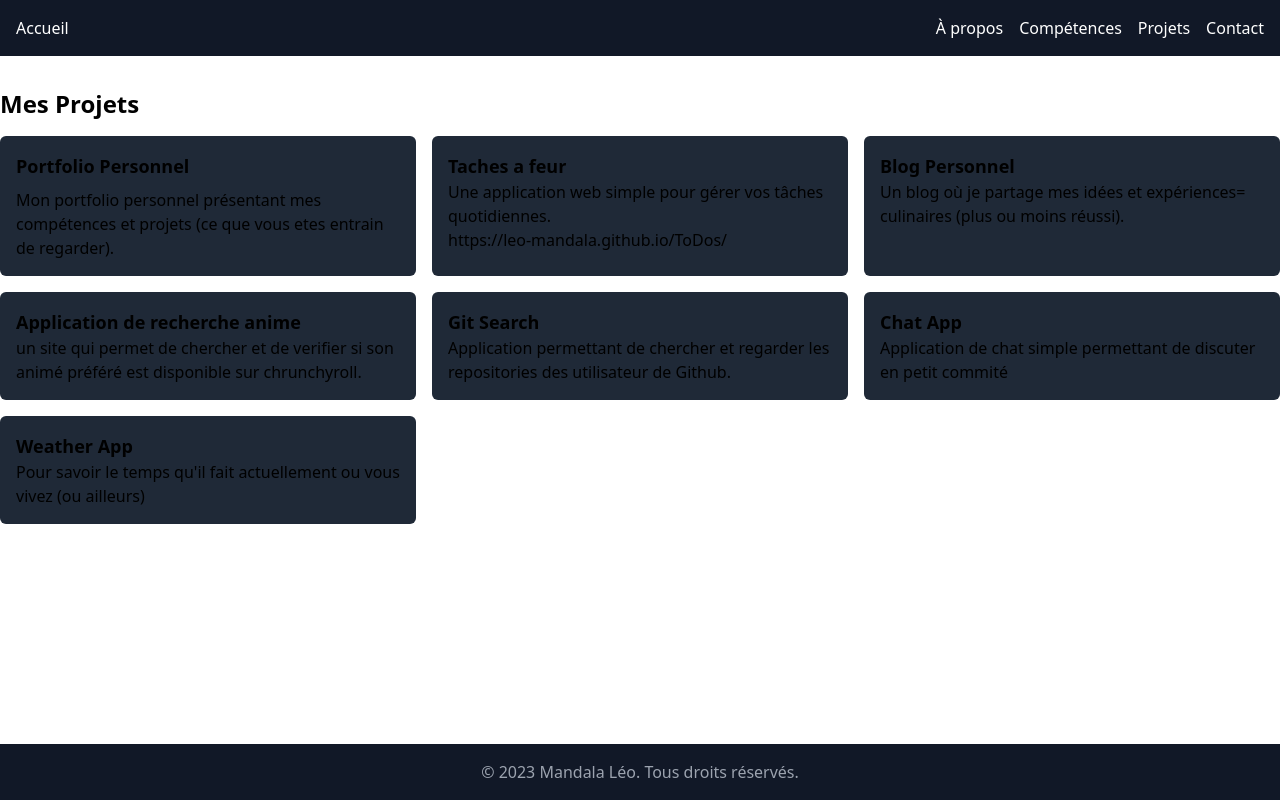
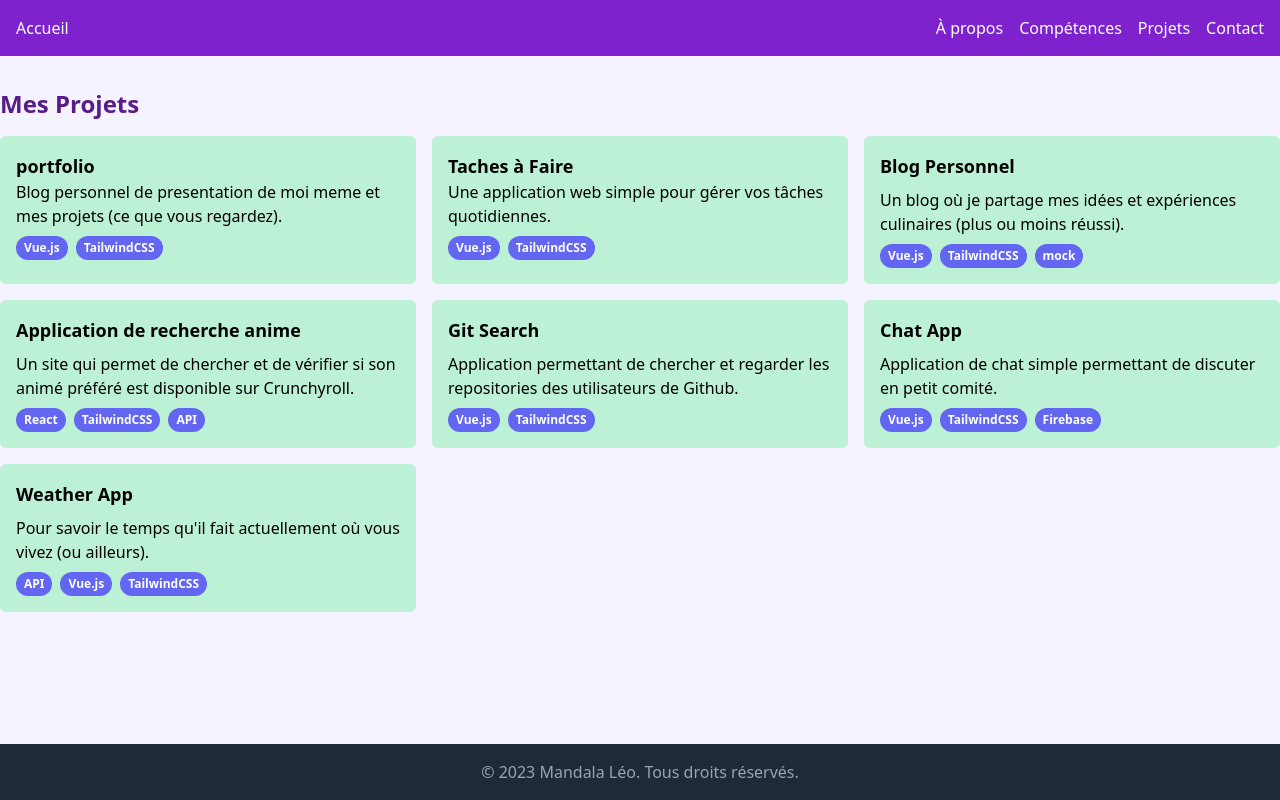
Before and after one commit to Leo-Mandala/Portfolio, a Vue app: page /projects in a window 1280 px wide. Built offline with nearby package versions, Linux system fonts and the light colour scheme.

Commit message:
[+] adding style

```diff
--- a/src/components/About.vue
+++ b/src/components/About.vue
@@ -1,6 +1,6 @@
 <template>
     <div class="container mx-auto mt-8 fade fade-container opacity-0  animate-fade-in">
-      <h2 class="text-2xl font-semibold mb-4">À propos de moi</h2>
+      <h2 class="text-2xl font-semibold mb-4 text-purple-900">À propos de moi</h2>
       <p>Je suis un développeur front-end avec un certain affect pour les technologies web modernes telles que Vue.js, React, et Tailwind CSS.</p>
       <p>Mon objectif est de créer des interfaces utilisateur élégantes, facile d'accés et conviviales qui offrent une excellente expérience utilisateur unique.</p>
 
--- a/src/components/Contact.vue
+++ b/src/components/Contact.vue
@@ -1,6 +1,6 @@
 <template>
     <div class="container mx-auto mt-8 fade-container opacity-0 animate-fade-in">
-      <h2 class="text-2xl font-semibold mb-4">Contactez-moi</h2>
+      <h2 class="text-2xl font-semibold mb-4 text-purple-900">Contactez-moi</h2>
       <p>N'hésitez pas à me contacter si vous avez des questions, des opportunités de collaboration ou simplement pour discuter de projets intéressants.</p>
       <p>Email: leo.mandala@outlook.fr</p>
       <p>Téléphone: 06 06 90 10 54</p>
--- a/src/components/Footer.vue
+++ b/src/components/Footer.vue
@@ -1,5 +1,5 @@
 <template>
-    <footer class="bg-gray-900 p-4">
+    <footer class="bg-gray-800 p-4">
       <div class="container mx-auto">
         <p class="text-gray-400 text-center">&copy; 2023 Mandala Léo. Tous droits réservés.</p>
       </div>
--- a/src/components/Header.vue
+++ b/src/components/Header.vue
@@ -1,5 +1,5 @@
 <template>
-  <header class="bg-gray-900 p-4">
+  <header class="bg-purple-700 p-4">
     <div class="container mx-auto flex justify-between items-center">
       <router-link to="/" class="text-white">Accueil</router-link>
       <div class="lg:hidden">
--- a/src/components/Home.vue
+++ b/src/components/Home.vue
@@ -1,19 +1,30 @@
 <template>
-    <div class="container mx-auto mt-8 fade fade-container opacity-0">
-      <h2 class="text-2xl font-semibold mb-4">Bienvenue sur mon portfolio</h2>
-      <p>Je m'appelle Léo suis un développeur front-end passionné par la création d'expériences web exceptionnelles.</p>
-      <p>Pouvoir etre capable de proposer une experience la plus unique possible avec chacune de mes création,
-        est la mission que je me suis donnée.</p>
-      <p>Naviguez à travers mon portfolio pour découvrir mes projets et compétences.</p>
+  <body>
+
+
+    <div class="container mx-auto mt-8 fade fade-container opacity-0 rounded-md">
+      <h2 class="text-4xl font-semibold mb-4 text-purple-900 text-center">Bienvenue sur mon portfolio</h2>
+      <p class="text-lg">
+Je suis Léo, un passionné de développement front-end axé sur la création d'expériences web exceptionnelles.</p>
+<p class="text-lg">Mon objectif est de proposer des expériences uniques à travers des interfaces utilisateur élégantes et conviviales.</p>
+<p class="text-lg">Explorez mon portfolio pour découvrir mes projets et compétences,</p>
+<p class="text-lg">avec un penchant particulier pour les technologies web modernes telles que Vue.js, React et Tailwind CSS.</p>
 
     </div>
+  </body>
   </template>
 
   <script>
   export default {};
   </script>
 
-  <style scoped>
+  <style >
+
+    body {
+  @apply bg-violet-50;
+}
+
+
   @keyframes fade-in {
     to {
       opacity: 1;
--- a/src/components/Projects.vue
+++ b/src/components/Projects.vue
@@ -1,34 +1,73 @@
 <template>
   <div class="container mx-auto mt-8 fade fade-container opacity-0">
-      <h2 class="text-2xl font-semibold mb-4">Mes Projets</h2>
+    <h2 class="text-2xl font-semibold mb-4 text-purple-900">Mes Projets</h2>
     <div class="grid grid-cols-1 sm:grid-cols-2 lg:grid-cols-3 gap-4">
-        <div class="bg-gray-800 p-4 rounded-md">
-          <h3 class="text-lg font-semibold mb-2">Portfolio Personnel</h3>
-          <p>Mon portfolio personnel présentant mes compétences et projets (ce que vous etes entrain de regarder).</p>
+
+      <div class="bg-green-300 p-4 rounded-md relative justify-between bg-opacity-50">
+        <a class="text-lg font-semibold mb-2" href="https://leo-mandala.github.io/ToDos/">portfolio</a>
+        <p>Blog personnel de presentation de moi meme et mes projets (ce que vous regardez).</p>
+        <div class=" flex flex-row  relative">
+         <div class="self-end mr-2 mt-2 bg-indigo-500 rounded-full text-white py-1 px-2 text-xs font-semibold">Vue.js</div>
+         <div class="self-end mr-2 mt-2 bg-indigo-500 rounded-full text-white py-1 px-2 text-xs font-semibold">TailwindCSS</div>
         </div>
-        <div class="bg-gray-800 p-4 rounded-md">
-          <a class="text-lg font-semibold mb-2" href="https://leo-mandala.github.io/ToDos/">Taches a feur</a>
-          <p>Une application web simple pour gérer vos tâches quotidiennes.</p>https://leo-mandala.github.io/ToDos/
       </div>
-        <div class="bg-gray-800 p-4 rounded-md">
+
+      <div class="bg-green-300 p-4 rounded-md relative justify-between bg-opacity-50">
+        <a class="text-lg font-semibold mb-2" href="https://leo-mandala.github.io/ToDos/">Taches à Faire</a>
+        <p>Une application web simple pour gérer vos tâches quotidiennes.</p>
+        <div class=" flex flex-row  relative">
+         <div class="self-end mr-2 mt-2 bg-indigo-500 rounded-full text-white py-1 px-2 text-xs font-semibold">Vue.js</div>
+         <div class="self-end mr-2 mt-2 bg-indigo-500 rounded-full text-white py-1 px-2 text-xs font-semibold">TailwindCSS</div>
+        </div>
+      </div>
+
+      <div class="bg-green-300 p-4 rounded-md relative flex flex-col justify-between bg-opacity-50">
         <a class="text-lg font-semibold mb-2" href="https://leo-mandala.github.io/Cooking/">Blog Personnel</a>
-          <p>Un blog où je partage mes idées et expériences= culinaires (plus ou moins réussi).</p>
+        <p>Un blog où je partage mes idées et expériences culinaires (plus ou moins réussi).</p>
+        <div class=" flex flex-row  relative">
+         <div class="self-end mr-2 mt-2 bg-indigo-500 rounded-full text-white py-1 px-2 text-xs font-semibold">Vue.js</div>
+         <div class="self-end mr-2 mt-2 bg-indigo-500 rounded-full text-white py-1 px-2 text-xs font-semibold">TailwindCSS</div>
+         <div class="self-end mr-2 mt-2 bg-indigo-500 rounded-full text-white py-1 px-2 text-xs font-semibold">mock</div>
         </div>
-        <div class="bg-gray-800 p-4 rounded-md">
+      </div>
+
+      <div class="bg-green-300 p-4 rounded-md relative flex flex-col justify-between bg-opacity-50">
         <a class="text-lg font-semibold mb-2" href="https://leo-mandala.github.io/Anime/">Application de recherche anime</a>
-          <p>un site qui permet de chercher et de verifier si son animé préféré est disponible sur chrunchyroll.</p>
+        <p>Un site qui permet de chercher et de vérifier si son animé préféré est disponible sur Crunchyroll.</p>
+        <div class=" flex flex-row  relative">
+        <div class="self-end mr-2 mt-2 bg-indigo-500 rounded-full text-white py-1 px-2 text-xs font-semibold">React</div>
+        <div class="self-end mr-2 mt-2 bg-indigo-500 rounded-full text-white py-1 px-2 text-xs font-semibold">TailwindCSS</div>
+        <div class="self-end mr-2 mt-2 bg-indigo-500 rounded-full text-white py-1 px-2 text-xs font-semibold">API</div>
         </div>
-        <div class="bg-gray-800 p-4 rounded-md">
+      </div>
+      <div class="bg-green-300 p-4 rounded-md relative flex flex-col justify-between bg-opacity-50">
+
         <a class="text-lg font-semibold mb-2" href="https://leo-mandala.github.io/Search/">Git Search</a>
-          <p>Application permettant de chercher et regarder les repositories des utilisateur de Github.</p>
+        <p>Application permettant de chercher et regarder les repositories des utilisateurs de Github.</p>
+        <div class=" flex flex-row n relative">
+         <div class="self-end mr-2 mt-2 bg-indigo-500 rounded-full text-white py-1 px-2 text-xs font-semibold">Vue.js</div>
+         <div class="self-end mr-2 mt-2 bg-indigo-500 rounded-full text-white py-1 px-2 text-xs font-semibold">TailwindCSS</div>
         </div>
-        <div class="bg-gray-800 p-4 rounded-md">
+      </div>
+      <div class="bg-green-300 p-4 rounded-md relative flex flex-col justify-between bg-opacity-50">
+
         <a class="text-lg font-semibold mb-2" href="https://leo-mandala.github.io/ChatApp/">Chat App</a>
-          <p>Application de chat simple permettant de discuter en petit commité</p>
+        <p>Application de chat simple permettant de discuter en petit comité.</p>
+        <div class=" flex flex-row  relative">
+         <div class="self-end mr-2 mt-2 bg-indigo-500 rounded-full text-white py-1 px-2 text-xs font-semibold">Vue.js</div>
+         <div class="self-end mr-2 mt-2 bg-indigo-500 rounded-full text-white py-1 px-2 text-xs font-semibold">TailwindCSS</div>
+        <div class="self-end mr-2 mt-2 bg-indigo-500 rounded-full text-white py-1 px-2 text-xs font-semibold">Firebase</div>
         </div>
-        <div class="bg-gray-800 p-4 rounded-md">
+      </div>
+
+      <div class="bg-green-300 p-4 rounded-md relative flex flex-col justify-between bg-opacity-50">
         <a class="text-lg font-semibold mb-2" href="https://leo-mandala.github.io/WeatherReport/">Weather App</a>
-          <p>Pour savoir le temps qu'il fait actuellement ou vous vivez (ou ailleurs)</p>
+        <p>Pour savoir le temps qu'il fait actuellement où vous vivez (ou ailleurs).</p>
+        <div class=" flex flex-row relative">
+         <div class="self-end mr-2 mt-2 bg-indigo-500 rounded-full text-white py-1 px-2 text-xs font-semibold">API</div>
+         <div class="self-end mr-2 mt-2 bg-indigo-500 rounded-full text-white py-1 px-2 text-xs font-semibold">Vue.js</div>
+         <div class="self-end mr-2 mt-2 bg-indigo-500 rounded-full text-white py-1 px-2 text-xs font-semibold">TailwindCSS</div>
+        </div>
       </div>
     </div>
   </div>
@@ -37,6 +76,7 @@
 <script>
 export default {};
 </script>
+
 
 
   <style scoped>
--- a/src/components/Skills.vue
+++ b/src/components/Skills.vue
@@ -1,13 +1,43 @@
 <template>
   <div class="container mx-auto mt-8 fade fade-container opacity-0">
-      <h2 class="text-2xl font-semibold mb-4">Mes Compétences</h2>
-      <ul class="list-disc">
-        <li>Vue.js</li>
-        <li>React</li>
-        <li>HTML5 & CSS3</li>
-        <li>Tailwind CSS</li>
-        <li>JavaScript (ES6+)</li>
-        <li>Responsive Web Design</li>
+    <h2 class="text-2xl font-semibold mb-4 text-purple-900">Mes Compétences</h2>
+    <ul class="list-disc pl-4 text-green-600">
+      <li class="mb-2 flex items-center">
+        <svg class="w-5 h-5 mr-2 text-blue-500" fill="none" stroke="currentColor" viewBox="0 0 24 24" xmlns="http://www.w3.org/2000/svg">
+          <path stroke-linecap="round" stroke-linejoin="round" stroke-width="2" d="M9 5l7 7-7 7"></path>
+        </svg>
+        Vue.js
+      </li>
+      <li class="mb-2 flex items-center">
+        <svg class="w-5 h-5 mr-2 text-blue-500" fill="none" stroke="currentColor" viewBox="0 0 24 24" xmlns="http://www.w3.org/2000/svg">
+          <path stroke-linecap="round" stroke-linejoin="round" stroke-width="2" d="M9 5l7 7-7 7"></path>
+        </svg>
+        React
+      </li>
+      <li class="mb-2 flex items-center">
+        <svg class="w-5 h-5 mr-2 text-blue-500" fill="none" stroke="currentColor" viewBox="0 0 24 24" xmlns="http://www.w3.org/2000/svg">
+          <path stroke-linecap="round" stroke-linejoin="round" stroke-width="2" d="M9 5l7 7-7 7"></path>
+        </svg>
+        HTML5 & CSS3
+      </li>
+      <li class="mb-2 flex items-center">
+        <svg class="w-5 h-5 mr-2 text-blue-500" fill="none" stroke="currentColor" viewBox="0 0 24 24" xmlns="http://www.w3.org/2000/svg">
+          <path stroke-linecap="round" stroke-linejoin="round" stroke-width="2" d="M9 5l7 7-7 7"></path>
+        </svg>
+        Tailwind CSS
+      </li>
+      <li class="mb-2 flex items-center">
+        <svg class="w-5 h-5 mr-2 text-blue-500" fill="none" stroke="currentColor" viewBox="0 0 24 24" xmlns="http://www.w3.org/2000/svg">
+          <path stroke-linecap="round" stroke-linejoin="round" stroke-width="2" d="M9 5l7 7-7 7"></path>
+        </svg>
+        JavaScript (ES6+)
+      </li>
+      <li class="mb-2 flex items-center">
+        <svg class="w-5 h-5 mr-2 text-blue-500" fill="none" stroke="currentColor" viewBox="0 0 24 24" xmlns="http://www.w3.org/2000/svg">
+          <path stroke-linecap="round" stroke-linejoin="round" stroke-width="2" d="M9 5l7 7-7 7"></path>
+        </svg>
+        Responsive Web Design
+      </li>
     </ul>
   </div>
 </template>
```
Lines whose indentation alone changed are shown as unchanged.
